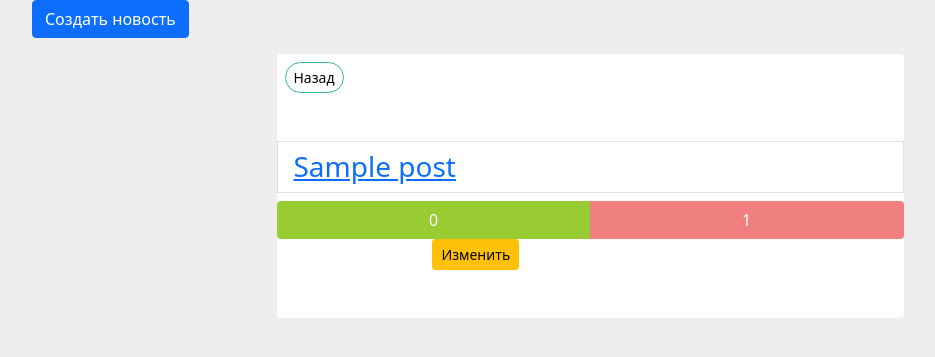
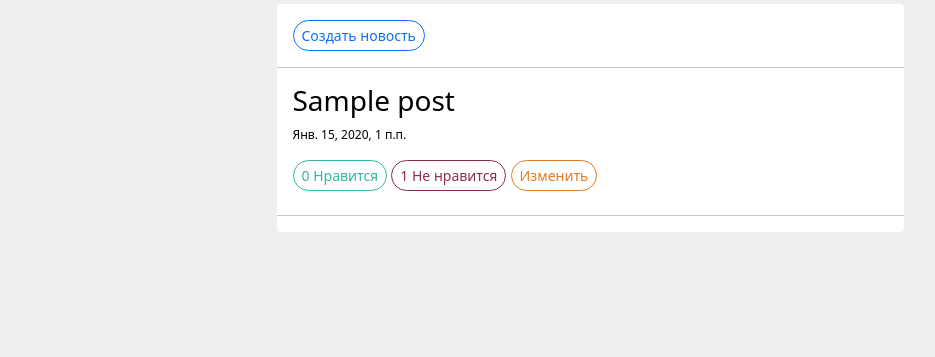
Before and after one commit to cyberdile/UNIVERPORTAL, a Django app: page /posts/ in a window 1280 px wide. Shown: the part 56-413 px from the top of the page, without its empty margins (50-985 px from the left). Run offline with Django 3.2, Linux system fonts and the light colour scheme; tables that the repository leaves empty hold one stand-in row (values such as "Sample post"); data that the repository does not hold is empty; some libraries are stand-ins or nearby versions.

Commit message:
fixed buttons, create posts design

```diff
--- a/univer/static/css/styles.css
+++ b/univer/static/css/styles.css
@@ -60,3 +60,39 @@ body {
     border-color: #35b69f;
     border-radius: 25px
 }
+
+.post-preview > a {
+    color: #212529;
+}
+.post-preview > a:focus, .post-preview > a:hover {
+    text-decoration: none;
+    color: #0085A1;
+}
+.post-preview > a > .post-title {
+    font-size: 2.5rem;
+    margin-top: 1.875rem;
+    margin-bottom: 0.625rem;
+}
+
+
+.like-button {
+    border-color: #35b69f;
+    color: #35b69f;
+    border-radius: 25px
+}
+
+.dislike-button {
+    border-color: #8d2a51;
+    color: #8d2a51;
+    border-radius: 25px
+}
+
+.change-button {
+    border-color: #de7c22;
+    color: #de7c22;
+    border-radius: 25px
+}
+
+.circle-button {
+    border-radius: 25px
+}
--- a/univer/templates/posts/partial_post_list.html
+++ b/univer/templates/posts/partial_post_list.html
@@ -4,29 +4,40 @@
         <div class="col-md-7">
             <div class="card">
 
-                <div class="d-flex justify-content-between align-items-center">
-                    <div class="d-flex p-2 bd-highlight"><button type="button" class="btn btn-outline-c btn-sm"><a href='../' class="a-button">Назад</a></button> </div>
+
+                <div style="margin: 1rem">
+                    <button type="button"
+                            class="btn btn-outline-primary btn-sm js-create-post circle-button"
+                            data-url="{% url 'post_create' %}">
+                        Создать новость
+                    </button>
                 </div>
+                <hr class="mt-0" />
 
-                <h1><div class = "d-flex p-2 bd-highlight">{{posts.title}}</div></h1>
-                <div class = "d-flex p-2 bd-highlight">{{posts.text}}</div>
+
+
+<!--                <div style="margin-top:1rem"></div>-->
 {% if posts %}
 			{% for post in posts %}
-<ul class="list-group">
-    <h3><li class="list-group-item"><a href={{post.id}}>{{post.title}}</a>
+
+                <div style="margin-left:1rem">
+    <h3><a href={{post.id}} style="text-decoration: none; color:black">{{post.title}}</a>
     </h3>
-    </li>
-    <div class="btn-group">
-        <button type="button" class="btn btn-default js-like-post" style = "background: rgba(153, 204, 51); color: white;" data-url="{% url 'post_like' post.id %}" data-type="post" data-action="like"><span class="glyphicon glyphicon-thumbs-up"></span> <span data-count="like">{{ post.votes.likes.count }}</span></button>
-        <button type="button" class="btn btn-default js-dislike-post" style = "background: rgba(240, 128, 128); color: white;" data-url="{% url 'post_dislike' post.id %}" data-type="post" data-action="dislike"><span class="glyphicon glyphicon-thumbs-down"></span> <span data-count="dislike">{{ post.votes.dislikes.count }}</span></button>
+
+
+    <p style="color:black; font-size:12px">{{post.created_at}}</p>
+
+
+    <div>
+        <button type="button" class="btn btn-sm btn-default js-like-post like-button" data-url="{% url 'post_like' post.id %}" data-type="post" data-action="like"><span class="glyphicon glyphicon-thumbs-up"></span> <span data-count="like">{{ post.votes.likes.count }}</span> Нравится</button>
+        <button type="button" class="btn btn-sm btn-default js-dislike-post dislike-button" data-url="{% url 'post_dislike' post.id %}" data-type="post" data-action="dislike"><span class="glyphicon glyphicon-thumbs-down"></span> <span data-count="dislike">{{ post.votes.dislikes.count }}</span> Не нравится</button>
+        <button type="button" class="btn btn-sm js-update-post change-button" data-url="{% url 'post_update' post.id %}">
+            <span class="glyphicon glyphicon-pencil"></span> Изменить
+        </button>
+
     </div>
-
-    <span style="color:white">{{post.created_at}}
-    <button type="button" class="btn btn-warning btn-sm js-update-post" data-url="{% url 'post_update' post.id %}">
-        <span class="glyphicon glyphicon-pencil"></span> Изменить
-    </button>
-    </span> <br><br>
-</ul>
+                </div>
+    <hr class="mt-4" />
     {% empty %}
     <tr>
         <td colspan="7" class="text-center bg-warning">Нет новостей</td>
--- a/univer/templates/posts/post_list.html
+++ b/univer/templates/posts/post_list.html
@@ -99,13 +99,7 @@ $(".list").on("click", ".js-dislike-post", dislike);
 
 
 {% block content %}
-  <p>
-    <button type="button"
-            class="btn btn-primary js-create-post"
-            data-url="{% url 'post_create' %}">
-      Создать новость
-    </button>
-  </p>
+
 
 <div class="list">
     {% include 'posts/partial_post_list.html' %}
```
Also changed, not shown: univer/templates/posts/next_posts.html (+4 -4 lines).
